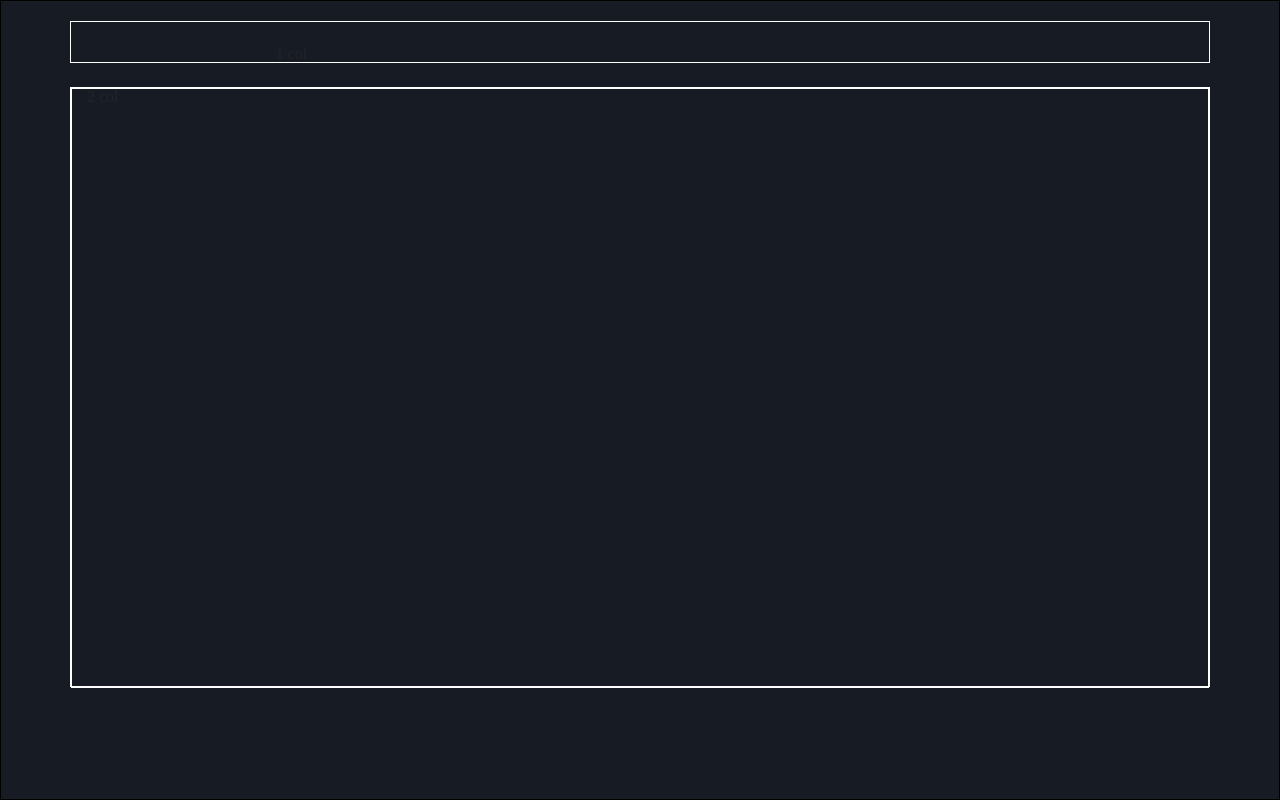
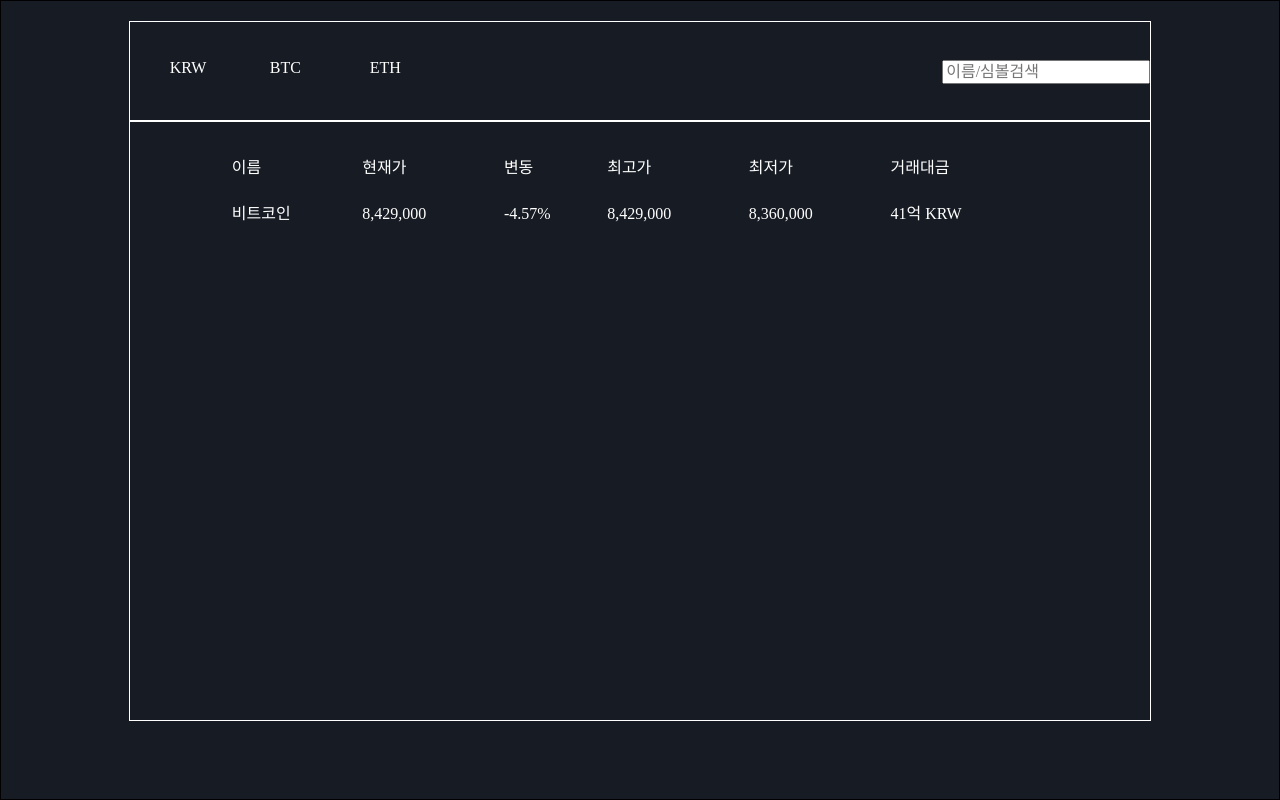
Before and after one commit to ijw9209/react-gopaxAPI, a React (Create React App) app: page / in a window 1280 px wide. Built offline with nearby package versions, Linux system fonts and the light colour scheme; no server answers.

Commit message:
layout & tab & fetch complete

```diff
--- a/package.json
+++ b/package.json
@@ -11,7 +11,8 @@
     "react": "^16.13.1",
     "react-bootstrap": "^1.0.0",
     "react-dom": "^16.13.1",
-    "react-scripts": "3.4.1"
+    "react-scripts": "3.4.1",
+    "styled-components": "^5.1.0"
   },
   "scripts": {
     "start": "react-scripts start",
--- a/src/App.css
+++ b/src/App.css
@@ -6,12 +6,46 @@
   background-color: #171b23;
 }
 
-.tab_menu{
+.Wrap{
+  width: 80%;
+  height: 100px;
   border : 1px solid white;
   margin-top: 20px;
 }
 
-.main_menu{
+.table_Wrap{
+  width: 80%;
   border : 1px solid white;
   height: 600px;
 }
+
+.cate_ul{
+  color: white;
+  padding-top: 38px;
+  padding-left: 40px;
+}
+
+.cate_ul li {
+  width: 100px;
+  height: 100px;
+  float:left;
+  cursor: pointer;
+}
+
+.search_form{
+  float: right;
+}
+
+.list_table {
+  color : white;
+  width: 80%;
+}
+
+
+tbody td{
+  padding-top : 30px;
+}
+
+ul .active {
+  color : red;
+}
--- a/src/App.js
+++ b/src/App.js
@@ -1,15 +1,26 @@
 import React, { Component } from 'react';
+import Header from './components/header.js';
+import CoinList from './components/coinList';
+
 import 'bootstrap/dist/css/bootstrap.min.css';
-
 import './reset.css'
 import './App.css';
 
 
 class App extends Component {
   state = {
-    assetsList: []
+    selectCate: "KRW",
+    assetsList: [],
+    input: ''
   };
 
+
+  handleChange = e => {
+    console.log(e.target.value);
+    this.setState({
+      input: e.target.value
+    })
+  }
   // getAssetNames = async () => {
   //   try {
   //     const res = await fetch('/assets')
@@ -23,25 +34,27 @@ class App extends Component {
   //   }
 
   // }
-  // componentDidMount() {
-  //   this.getAssetNames();
-  // }
+
+  getTraidingPairs = async () => {
+    try {
+      const res = await fetch('/trading-pairs/stats')
+        .then(res => res.json());
+      console.log(res);
+    } catch (e) {
+      console.log(e);
+    }
+  }
+
+  componentDidMount() {
+    //  this.getAssetNames();
+    this.getTraidingPairs();
+  }
   render() {
+    const { input } = this.state;
     return (
       <div className="App">
-        <div className="container">
-          <div className="row tab_menu">
-            <div className="col-10 mx-auto col-md-8 mt-4">
-              1 col
-            </div>
-          </div>
-          <div className="row main_menu mt-4">
-            <div className="col main_menu">
-              2 col
-              </div>
-          </div>
-        </div>
-
+        <Header input={input} onChange={this.handleChange} />
+        <CoinList />
       </div>
     );
   }
--- /dev/null
+++ b/src/components/coinList.js
@@ -0,0 +1,34 @@
+import React, { Component } from 'react';
+
+class coinList extends Component {
+    render() {
+        return (
+            <div className="table_Wrap mx-auto">
+                <table className="list_table mx-auto">
+                    <thead>
+                        <tr>
+                            <th>이름</th>
+                            <th>현재가</th>
+                            <th>변동</th>
+                            <th>최고가</th>
+                            <th>최저가</th>
+                            <th>거래대금</th>
+                        </tr>
+                    </thead>
+                    <tbody>
+                        <tr>
+                            <td>비트코인</td>
+                            <td>8,429,000</td>
+                            <td>-4.57%</td>
+                            <td>8,429,000</td>
+                            <td>8,360,000</td>
+                            <td>41억 KRW</td>
+                        </tr>
+                    </tbody>
+                </table>
+            </div>
+        );
+    }
+}
+
+export default coinList;
--- /dev/null
+++ b/src/components/header.js
@@ -0,0 +1,35 @@
+import React, { Component } from 'react';
+
+class header extends Component {
+    state = {
+        active: '',
+
+    }
+
+    handleSelect = e => {
+        this.setState({
+            active: e.target.textContent
+        })
+    }
+
+    render() {
+        const { active } = this.state;
+        const { input, onChange } = this.props;
+        return (
+            <div className="Wrap mx-auto mt-6">
+                <ul className="cate_ul" onClick={this.handleSelect}>
+                    <li className={active === 'KRW' ? 'active' : ''}>KRW</li>
+                    <li className={active === 'BTC' ? 'active' : ''}>BTC</li>
+                    <li className={active === 'ETH' ? 'active' : ''}>ETH</li>
+                </ul>
+                <div className="search_form">
+                    <form>
+                        <input onChange={onChange} value={input} type="text" placeholder="이름/심볼검색"></input>
+                    </form>
+                </div>
+            </div>
+        );
+    }
+}
+
+export default header;
```
Also changed, not shown: 1 other file (tests, documents, lock files or other folders).
